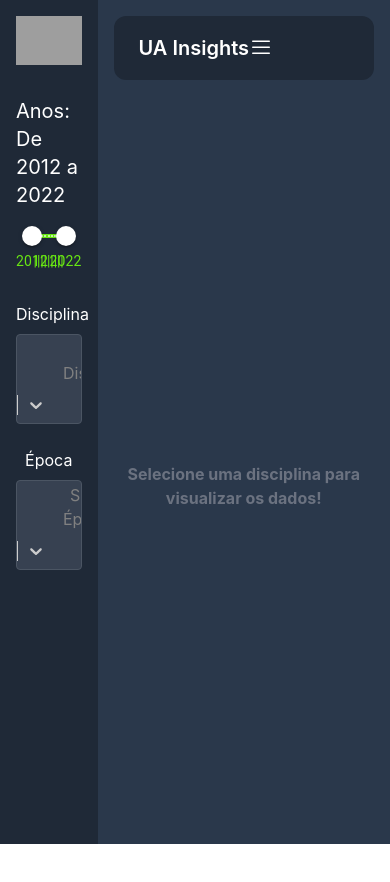
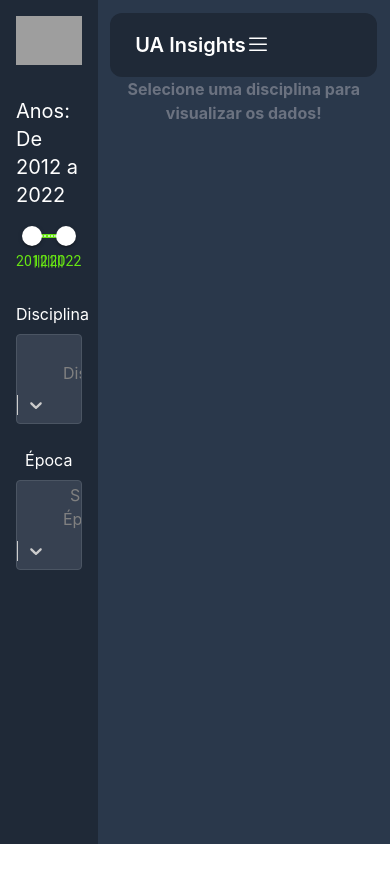
Before and after one commit to AfonsoLob/Visualizacao-de-Informacao, a React (Vite) app in the folder UA_Insights/: page /cadeira in a window 390 px wide. Shown: the top 882 px of the page. After the commit the page ends 844 px from the top, so only its background shows below. Built offline with nearby package versions, Linux system fonts and the light colour scheme; no server answers; grey boxes are pictures that could not be loaded.

Commit message:
responsivity

```diff
--- a/UA_Insights/src/layout/Base.jsx
+++ b/UA_Insights/src/layout/Base.jsx
@@ -9,7 +9,7 @@
       <CourseProvider>
         <div className="flex min-h-screen">
           <Filter />
-          <div className="flex-1 p-4">
+          <div className="flex-1 p-[0.8rem] flex flex-col">
             <Navbar />
             {children}
           </div>
--- a/UA_Insights/src/pages/Cadeira.jsx
+++ b/UA_Insights/src/pages/Cadeira.jsx
@@ -13,7 +13,7 @@
     return (
       <>
       {!selectedSubject ? (
-        <div className="flex items-center justify-center h-full">
+        <div className="flex items-center justify-center">
           <h2 className="text-gray-500 font-bold">Selecione uma disciplina para visualizar os dados!</h2>
         </div>
       ) : (
--- a/UA_Insights/src/pages/Curso.jsx
+++ b/UA_Insights/src/pages/Curso.jsx
@@ -13,7 +13,7 @@
     return (
       <>
       {!selectedCurso ? (
-        <div className="flex items-center justify-center h-full">
+        <div className="flex items-center justify-center">
           <h2 className="text-gray-500 font-bold">Selecione um curso para visualizar os dados!</h2>
         </div>
       ) : (
--- a/UA_Insights/src/pages/Departamento.jsx
+++ b/UA_Insights/src/pages/Departamento.jsx
@@ -10,7 +10,7 @@
     return (
       <>
       {!selectedDepartamento ? (
-        <div className="flex items-center justify-center h-full">
+        <div className="flex items-center justify-center">
           <h2 className="text-gray-500 font-bold">Selecione um departamento para visualizar os dados!</h2>
         </div>
       ) : (
```
